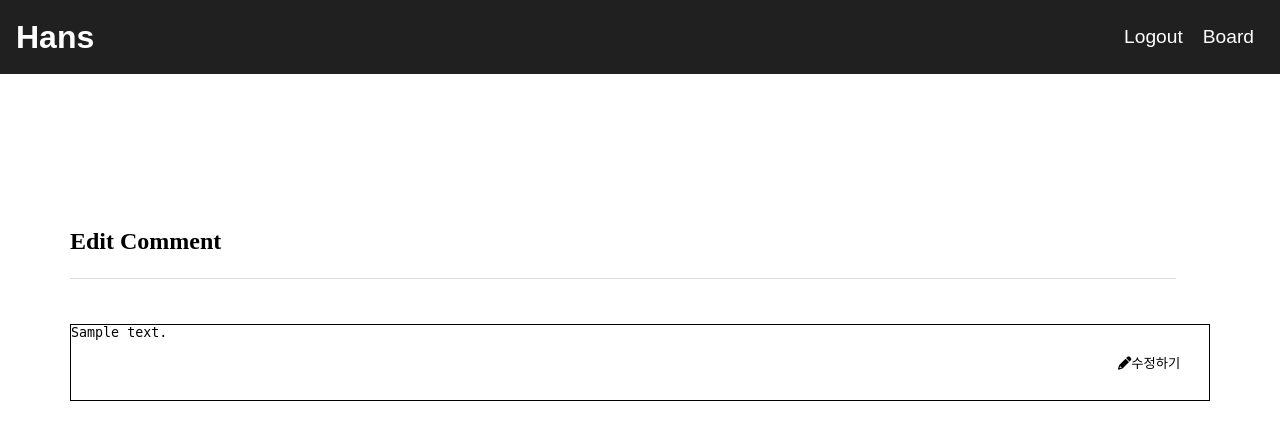
After one commit to Hans97a/page, a Django app: page /board/comment_update/1 in a window 1280 px wide. The commit adds this page. Shown: the top 440 px of the page. Run offline with Django 3.2, Linux system fonts and the light colour scheme; a user stored in the database is signed in; tables that the repository leaves empty hold one stand-in row (values such as "Sample post"); some libraries are stand-ins or nearby versions.

Commit message:
comment modify and delete

```diff
--- a/blog/settings.py
+++ b/blog/settings.py
@@ -10,6 +10,7 @@ For the full list of settings and their values, see
 https://docs.djangoproject.com/en/3.2/ref/settings/
 """
 
+import os
 from pathlib import Path
 
 # Build paths inside the project like this: BASE_DIR / 'subdir'.
@@ -20,7 +21,8 @@ BASE_DIR = Path(__file__).resolve().parent.parent
 # See https://docs.djangoproject.com/en/3.2/howto/deployment/checklist/
 
 # SECURITY WARNING: keep the secret key used in production secret!
-SECRET_KEY = 'django-insecure-m1&j1m-vc!2*pdgd#9xqhj!m%#0^o*(y3t&qd2#tbt-en!cc-c'
+
+SECRET_KEY = os.environ.get('SECRET_KEY')
 
 # SECURITY WARNING: don't run with debug turned on in production!
 DEBUG = True
--- a/board/models.py
+++ b/board/models.py
@@ -34,3 +34,5 @@ class Comment(models.Model):
     modified_at = models.DateTimeField(auto_now=True)
     def __str__(self):
         return f'{self.author} :: {self.content}'
+    def get_absolute_url(self):
+        return f'{self.pk}'
--- a/board/urls.py
+++ b/board/urls.py
@@ -8,4 +8,6 @@ urlpatterns = [
     path('', views.board.as_view(), name='index'),
     path('<int:pk>/', views.detail.as_view(), name='detail'),
     path('<int:pk>/comment/', views.comment, name='comment'),
+    path('comment_update/<int:pk>', views.CommentUpdate.as_view(), name='comment_update'),
+    path('comment_delete/<int:pk>', views.comment_delete, name='delete'),
 ]
--- a/board/views.py
+++ b/board/views.py
@@ -1,11 +1,17 @@
 from django.shortcuts import render, HttpResponse, get_object_or_404, redirect, resolve_url
 from .models import Post
 from . import models, forms
-from django.views.generic import ListView, DetailView
+from django.views.generic import ListView, DetailView, UpdateView
 from django.db.models import Q
 from django.core.paginator import InvalidPage, Paginator
 from django.http import Http404
 from django.core.exceptions import PermissionDenied
+from django.contrib.auth.mixins import LoginRequiredMixin
+from django.urls import reverse_lazy, reverse
+
+
+
+
 # Create your views here.
 
 class board(ListView): # board 게시판의 메인 페이지
@@ -85,14 +91,40 @@ def comment(request, pk):
 
         if request.method =='POST':
             comment_form = forms.CommentForm(request.POST)
-            print('&&&&&&&&', comment_form.errors)
-            if comment_form.is_valid():
+            check_form= request.POST.get('content', '')
+            if comment_form.is_valid() and check_form != '':
                 comment = comment_form.save(commit=False)
                 comment.post = post
                 comment.author = request.user
                 comment.save()
                 return redirect('{}#comment_{}'.format(resolve_url('board:detail', pk), comment.pk))
+            else:
+                return redirect(resolve_url('board:detail', pk))
         else:
-            return redirect(post.get_absolute_url())
+            return redirect(resolve_url('board:detail', pk))
     else:
         raise PermissionDenied
+
+
+
+class CommentUpdate(LoginRequiredMixin, UpdateView):
+    model = models.Comment
+    form_class = forms.CommentForm
+    success_url = '/'
+    def dispatch(self, request, *args, **kwargs):
+        if request.user.is_authenticated and request.user == self.get_object().author:
+            return super(CommentUpdate, self).dispatch(request, *args, **kwargs)
+        else:
+            raise PermissionDenied
+
+    def get_success_url(self):
+        return reverse('board:detail', kwargs={'pk': self.get_object().post.pk})
+
+def comment_delete(request, pk):
+    comment = get_object_or_404(models.Comment, pk=pk)
+    post = comment.post
+    if request.user.is_authenticated and request.user == comment.author:
+        comment.delete()
+        return redirect(resolve_url('board:detail', post.pk))
+    else:
+        raise PermissionDenied
--- a/manage.py
+++ b/manage.py
@@ -2,7 +2,7 @@
 """Django's command-line utility for administrative tasks."""
 import os
 import sys
-
+import dotenv
 
 def main():
     """Run administrative tasks."""
@@ -19,4 +19,5 @@ def main():
 
 
 if __name__ == '__main__':
+    dotenv.read_dotenv()
     main()
--- /dev/null
+++ b/static/board/comment_update.css
@@ -0,0 +1,43 @@
+.container{
+    width:1140px;
+    margin:0 auto;
+}
+
+
+.update {
+    margin-top: 20%;
+}
+#content{
+    width: 91%;
+    resize: none;
+    overflow-y: hidden;
+    border:0;
+}
+
+.underline {
+    border-top: 1px solid rgb(221, 221, 221);
+    margin-top: 2%;
+    margin-bottom: 2%;
+    width:97%;
+}
+
+.title {
+    font-size: 1.5rem;
+    font-weight: bold;
+}
+
+.update button {
+    border: 0;
+    background-color: white;
+    cursor: pointer;
+    margin-left:1%;
+}
+.update form{
+    display: flex;
+    align-items: center;
+}
+
+.update_form {
+    border: 1px solid black;
+    margin-top:4%;
+}
--- a/static/header.css
+++ b/static/header.css
@@ -16,14 +16,7 @@ li{
     list-style: none;
 }
 
-header{
-    position:fixed;
-    color:white;
-    top:0;
-    z-index: 1;
-    width:100%;
-    padding:1rem;
-}
+
 header .container{
     display:flex;
     justify-content:space-between;
@@ -58,16 +51,11 @@ header .container ul li a{
 }
 
 header{
+    position:fixed;
     background-color: rgb(32, 32, 32);
-    position:sticky;
-    z-index: 999;
-
+    color:white;
+    top:0;
+    z-index: 1;
+    width:100%;
+    padding:1rem;
 }
-@keyframes fadeIn{
-    0%{
-        opacity: 0;
-    }
-    100%{
-        opacity: 1;
-    }
-}
--- a/static/users/signup.css
+++ b/static/users/signup.css
@@ -7,6 +7,7 @@ main{
 main .container{
     width:1140px;
     margin:0 auto;
+    margin-top:16%;
     padding-bottom: 5%;
 
 }
--- a/templates/board/base.html
+++ b/templates/board/base.html
@@ -7,9 +7,6 @@
     <meta http-equiv="X-UA-Compatible" content="IE=edge">
     <meta name="viewport" content="width=device-width, initial-scale=1.0">
     <title>{% block title%}{%endblock title%} - Hans</title>
-
-    <!--부트스트랩 링크코드-->
-    <!-- <link rel="stylesheet" href="{% static 'main/bootstrap.min.css' %}" media="screen"> -->
 
 
     <link rel="stylesheet" href="https://cdnjs.cloudflare.com/ajax/libs/font-awesome/6.1.1/css/all.min.css"
--- /dev/null
+++ b/templates/board/comment_form.html
@@ -0,0 +1,30 @@
+
+{% extends 'board/base.html'%}
+{% load static %}
+{% block title%}
+댓글 수정
+{% endblock title%}
+{% block css%}
+<link rel="stylesheet" type="text/css" href="{% static 'board/comment_update.css'%}" />
+{% endblock css%}
+
+{% block main %}
+<main>
+
+    <div class="container">
+        <div class="update">
+            <p class="title">Edit Comment</p>
+            <div class="underline"></div>
+            <div class="update_form">
+                <form method="post" id="comment-form">
+                    {% csrf_token%}
+                    <textarea placeholder="댓글을 작성해주세요" name="content" id="content" rows="5">{{comment.content}}</textarea>
+                    <button type="submit"><i class="fa-solid fa-pencil"></i>수정하기</button>
+                </form>
+            </div>
+    </div>
+    </div>
+</main>
+
+
+{% endblock main %}
--- a/templates/main/index.html
+++ b/templates/main/index.html
@@ -7,10 +7,6 @@
     <meta http-equiv="X-UA-Compatible" content="IE=edge">
     <meta name="viewport" content="width=device-width, initial-scale=1.0">
     <title>Blog - Hans</title>
-
-    <!--부트스트랩 링크코드-->
-    <!-- <link rel="stylesheet" href="{% static 'main/bootstrap.min.css' %}" media="screen"> -->
-
 
     <link rel="stylesheet" href="https://cdnjs.cloudflare.com/ajax/libs/font-awesome/6.1.1/css/all.min.css"
         integrity="sha512-KfkfwYDsLkIlwQp6LFnl8zNdLGxu9YAA1QvwINks4PhcElQSvqcyVLLD9aMhXd13uQjoXtEKNosOWaZqXgel0g=="
--- a/templates/main/storage.html
+++ b/templates/main/storage.html
@@ -8,8 +8,6 @@
     <meta name="viewport" content="width=device-width, initial-scale=1.0">
     <title>storage - Hans</title>
 
-    <!--부트스트랩 링크코드-->
-    <!-- <link rel="stylesheet" href="{% static 'main/bootstrap.min.css' %}" media="screen"> -->
 
 
     <link rel="stylesheet" href="https://cdnjs.cloudflare.com/ajax/libs/font-awesome/6.1.1/css/all.min.css"
```
Also changed, not shown: static/board/board_detail.css (+65 -4 lines), static/board/board_list.css (+2 -32 lines), templates/board/detail.html (+41 -11 lines), 1 other file.
